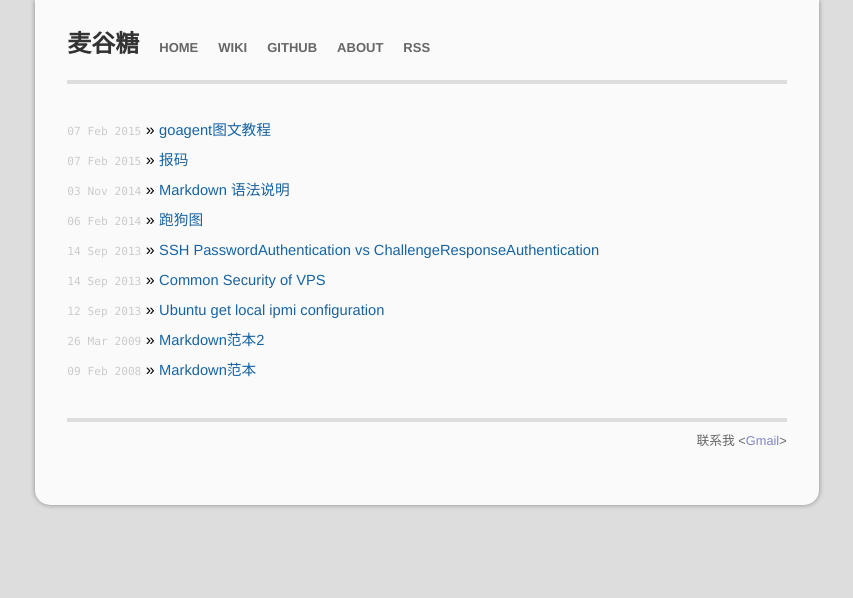
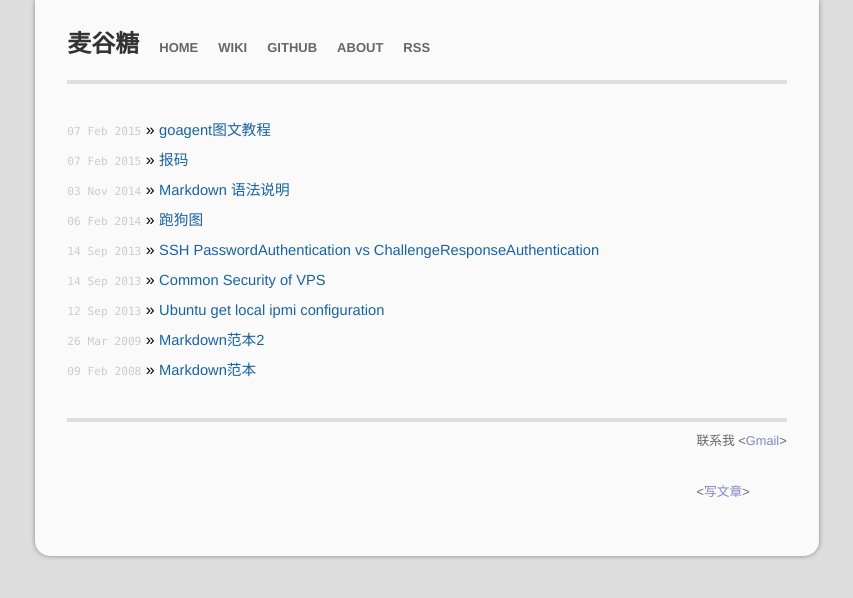
Before and after one commit to mgtang/blog, a Jekyll site: the page built from index.html, in a window 1280 px wide. Shown: the top 598 px of the page, without its empty margins (213-1066 px from the left). Built offline with Jekyll 4.4.1, drawn with Linux system fonts in a browser that asks for light colours; Markdown is read by kramdown in place of the engine named in the settings.

Commit message:
Update default.html

```diff
--- a/_layouts/default.html
+++ b/_layouts/default.html
@@ -35,6 +35,9 @@
               <p>
               联系我 <<a href="mailto:maigutang@gmail.com">Gmail</a>>
               </p>
+              <p>
+              <<a href="https://github.com/mgtang/blog/new/gh-pages/_posts" target="_blank">写文章</a>>
+              </p>
             </div>
           </div>
         </div>
```
